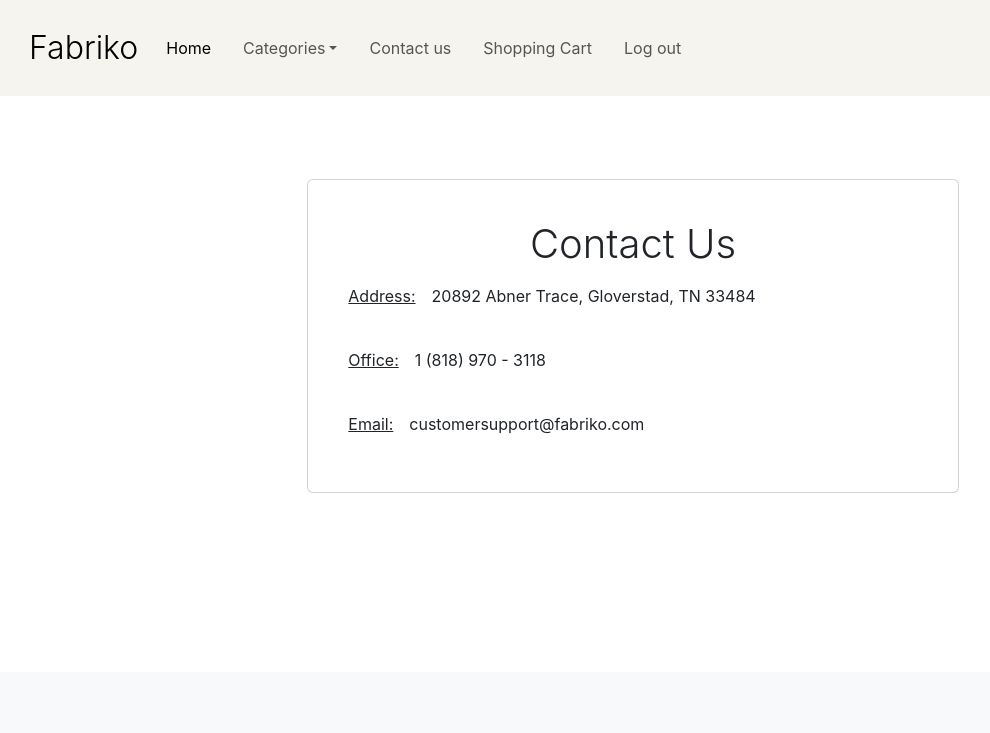
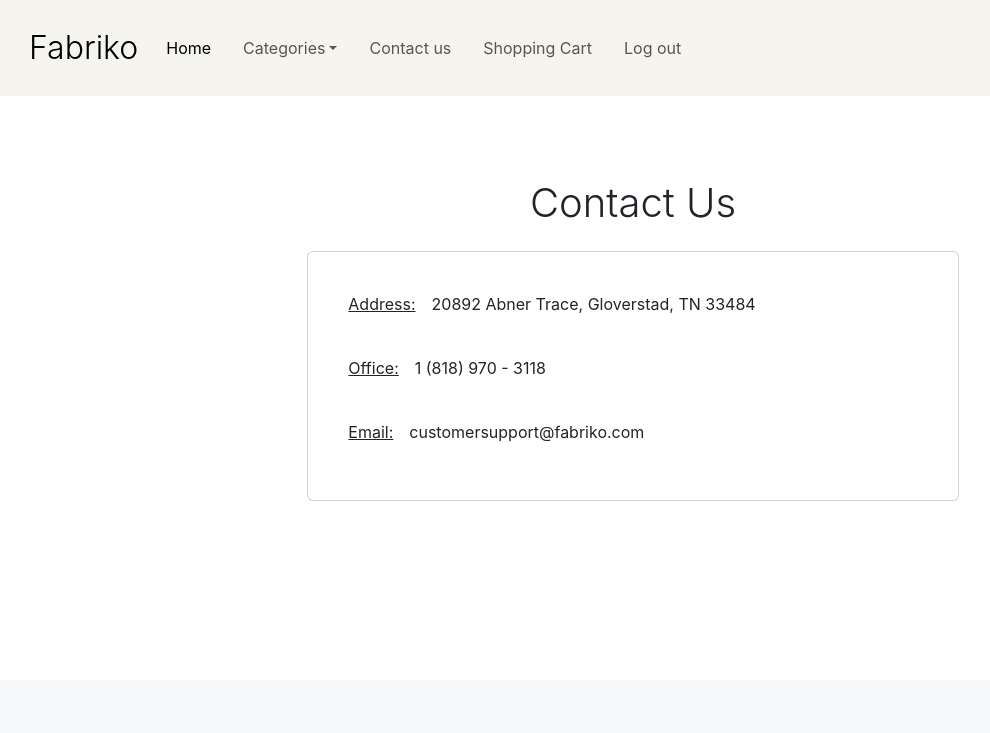
Before and after one commit to khayatcode/FabriKo, a React (Create React App) app in the folder client/: page /contact in a window 1280 px wide. Shown: the top 733 px of the page, without its empty margins (7-997 px from the left). Built offline with nearby package versions, Linux system fonts and the light colour scheme.

Commit message:
updated Contact US

```diff
--- a/client/src/components/ContactUs.jsx
+++ b/client/src/components/ContactUs.jsx
@@ -49,9 +49,9 @@ const ContactUs = () => {
     return (
         <div className='container d-flex justify-content-center' style={{ padding: '14%' }}>
             <div className='col-md-10'>
+                <h1 className='mb-4' style={{ fontWeight: 300 }}>Contact Us</h1>
                 <div className='card p-4'>
                     <div className='card-body'>
-                        <h1 className='card-title mb-3' style={{ fontWeight: 300 }}>Contact Us</h1>
                         <div className='d-flex flex-column'>
                             <div className='d-flex align-items-center mb-4 gap-3'>
                                 <p className='font-weight-bold text-decoration-underline'>Address:</p>
```
